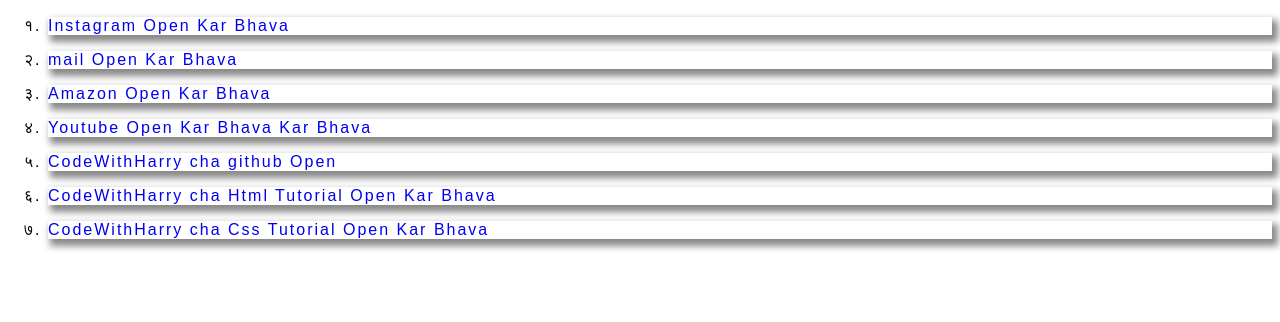
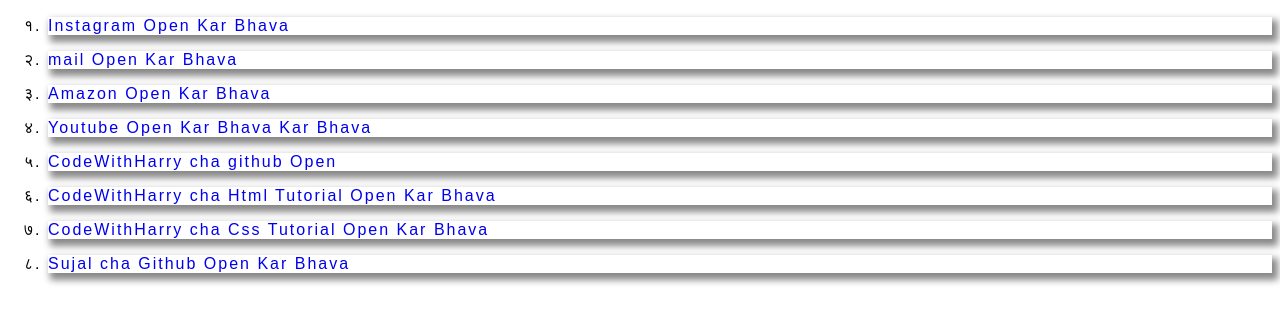
Before and after one commit to sujalc879/My-Projects, a plain HTML site: page Basic_Bookmark_Website/index.html in a window 1280 px wide. Shown: the part 110-432 px from the top of the page. Drawn offline with Linux system fonts and the light colour scheme; a web font is replaced by a local one.

Commit message:
Add Sujal Github Account

```diff
--- a/Basic_Bookmark_Website/index.html
+++ b/Basic_Bookmark_Website/index.html
@@ -89,6 +89,9 @@
                 <p><a class="a" target="_blank" href="https://www.codewithharry.com/tutorial/css-home/">CodeWithHarry cha Css
                         Tutorial Open Kar Bhava</a></p>
             </li>
+            <li>
+                <p><a class="a" target="_blank" href="https://github.com/sujalc879?tab=repositories">Sujal cha Github Open Kar Bhava</a></p>
+            </li>
 
 
         </ol>
```
